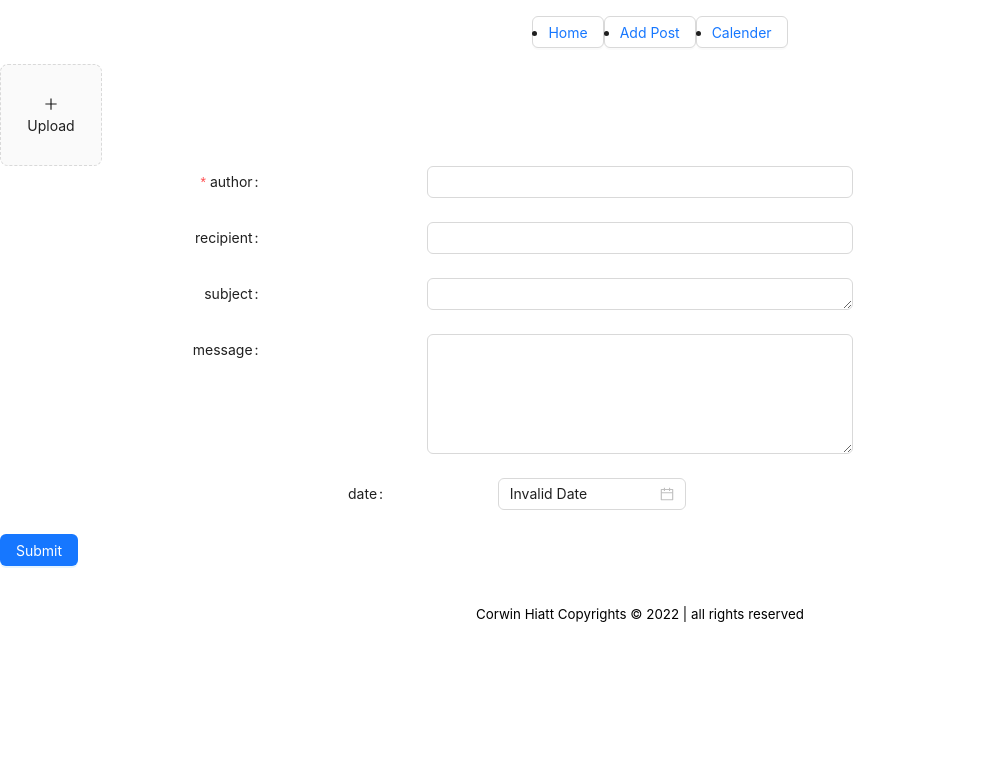
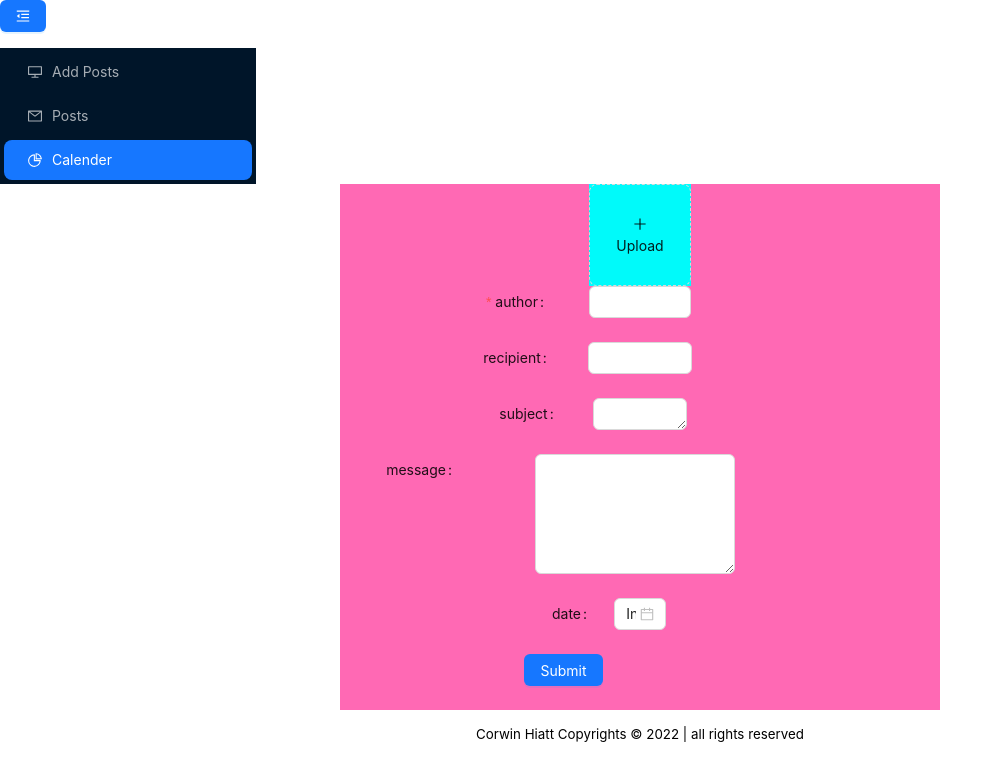
Before and after one commit to CorwinHiatt/final-frontend, a React (Create React App) app: page /add-post in a window 1280 px wide. Shown: the top 780 px of the page, without its empty margins (0-1003 px from the left). Built offline with nearby package versions, Linux system fonts and the light colour scheme.

Commit message:
got content from my children added a more esteticly pleasing nav bar need to link corresponding pages

```diff
--- a/src/App.css
+++ b/src/App.css
@@ -108,12 +108,8 @@ background: linear-gradient(90deg, rgba(131,58,180,1) 18%, rgba(253,29,29,1) 72%
   margin-top: 10px;
 }
 
-:where(.css-dev-only-do-not-override-1l14yfp)[class^="ant-upload"] [class^="ant-upload"], :where(.css-dev-only-do-not-override-1l14yfp)[class*=" ant-upload"] [class^="ant-upload"], :where(.css-dev-only-do-not-override-1l14yfp)[class^="ant-upload"] [class*=" ant-upload"], :where(.css-dev-only-do-not-override-1l14yfp)[class*=" ant-upload"] [class*=" ant-upload"] {
-  display: flex;
-  flex-direction: row-reverse;
-  flex-wrap: wrap;
-  justify-content: center;
-}
+
+
 
 /* .ant-form-item-control-input-content{
 
@@ -123,7 +119,26 @@ background: linear-gradient(90deg, rgba(131,58,180,1) 18%, rgba(253,29,29,1) 72%
   justify-content: center;
   padding-left: 625px;
 } */
+.add-post-message-container{
+  width: 100%;
+  margin-right: 10px;
+}
+.add-post-upload-box{
+  background-color: aqua;
+}
 
+.add-post-box{
+
+  margin-left: 150px !important;
+}
+.add-post-form{
+  display: flex;
+  align-items: center;
+justify-content: center;  flex-direction: column;
+  width: 600px;
+  margin: auto;
+  background-color: hotpink;
+}
 /* .css-dev-only-do-not-override-1l14yfp.ant-form {
   display: flex;
   padding: 0;
@@ -137,7 +152,15 @@ background: linear-gradient(90deg, rgba(131,58,180,1) 18%, rgba(253,29,29,1) 72%
   align-content: center;
   align-items: center;
 } */
-
+.nav-bar-box{
+  display: flex !important;
+  align-items: center !important;
+  justify-content: center !important;
+  flex-direction: row;
+  max-height: 25%;
+  background: rgb(131,58,180);
+  background: linear-gradient(90deg, rgba(131,58,180,1) 18%, rgba(253,29,29,1) 72%, rgba(252,176,69,1) 100%);
+}
 .delete-form {
   background-color: red;
   display: flex;
--- a/src/components/AddPosts.jsx
+++ b/src/components/AddPosts.jsx
@@ -97,12 +97,13 @@ export default function AddPosts() {
   return (
 
     <Form
-
+      className="add-post-form"
       onFinish={onFinish}
       onFinishFailed={onFinishFailed}
       labelCol={{ span: 8 }}
       wrapperCol={{ span: 16 }}
     >
+       <div className="add-post-upload-box">
 
         <Upload
          name='image'
@@ -129,6 +130,7 @@ export default function AddPosts() {
             src={previewImage}
           />
         </Modal>
+       </div>
       <Form.Item
         name={'author'}
         label="author"
@@ -163,6 +165,7 @@ export default function AddPosts() {
 
       </Form.Item>
 
+ <div className="add-post-message-container">
 
       <Form.Item
         name={['message']}
@@ -171,12 +174,12 @@ export default function AddPosts() {
         wrapperCol={{ span: 8, offset:3}}>
         <Input.TextArea rows={5} />
       </Form.Item>
-      <Form.Item
-              // labelCol={{ span: 5, offset: 0 }}
-              // wrapperCol={{ span: 8, offset:3}}
-      >
+ </div>
 
 
+
+      <Form.Item
+ >
         <span className="date-submit-box">
         <Form.Item
           name={['date']}
--- a/src/components/DeletePosts.jsx
+++ b/src/components/DeletePosts.jsx
@@ -104,12 +104,14 @@ import { useEffect, useState } from 'react'
 
         </Form.Item>
 
+    <div className='message-container'>
 
         <Form.Item
         name='message'
         label="message">
           <Input.TextArea rows={5} />
         </Form.Item>
+    </div>
         <Form.Item
          labelCol={{ span: 5, offset: 0 }}
          wrapperCol={{ span: 8, offset:3}}
--- a/src/components/Header.jsx
+++ b/src/components/Header.jsx
@@ -1,35 +1,94 @@
 // import { Link } from "react-router-dom"
 // import { Button } from "antd"
-import { Button } from "antd"
+import React, { useState } from 'react';
+import {
+  AppstoreOutlined,
+  ContainerOutlined,
+  DesktopOutlined,
+  MailOutlined,
+  MenuFoldOutlined,
+  MenuUnfoldOutlined,
+  PieChartOutlined,
+} from '@ant-design/icons';
+import { Button, Menu } from 'antd'
 
-export default function Header(){
+function getItem(label, key, icon, children, type) {
+  return {
+    key,
+    icon,
+    children,
+    label,
+    type,
+  };
+}
+const items = [
+  getItem('Add Posts', '2', <DesktopOutlined />),
+  getItem('Posts', 'sub1', <MailOutlined />),
+  getItem('Calender', '1', <PieChartOutlined />),
+//   getItem('Navigation Two', 'sub2', <AppstoreOutlined />, [
+//     getItem('Option 9', '9'),
+//     getItem('Option 10', '10'),
+//     getItem('Submenu', 'sub3', null, [getItem('Option 11', '11'), getItem('Option 12', '12')]),
+//   ]),
+]
+// const App = () => {
+  export default function Header(){
+  const [collapsed, setCollapsed] = useState(false);
+  const toggleCollapsed = () => {
+    setCollapsed(!collapsed);
+  }
   return(
+    <div
+    style={{
+      width: 256,
+    }}
+  >
+    <Button
+      type="primary"
+      onClick={toggleCollapsed}
+      style={{
+        marginBottom: 16,
+      }}
+    >
+    {/* <li><a href="/">Home</a></li> */}
+      {collapsed ? <MenuUnfoldOutlined /> : <MenuFoldOutlined />}
+    </Button>
+    <Menu
+      defaultSelectedKeys={['1']}
+      defaultOpenKeys={['sub1']}
+      mode="inline"
+      theme="dark"
+      inlineCollapsed={collapsed}
+      items={items}
+    />
+  </div>
+)
     // <div className="button-routes">
-     <ul className="pages">
-      <Button>
-      <li><a href="/">Home</a></li>
+    //  <ul className="pages">
+    //   <Button>
 
-      </Button>
+    //   </Button>
 
 
-      <Button>
+    //   <Button>
 
-    <li><a href="/add-post">Add Post</a></li>
-      </Button>
+    // <li><a href="/add-post">Add Post</a></li>
+    //   </Button>
 
 
-      <Button>
 
-    <li><a href="/calender">Calender</a></li>
-      </Button>
+    //   <Button >
 
-    </ul>
+    // <li><a href="/calender">Calender</a></li>
+    //   </Button>
+
+    // </ul>
 
 
 
     /* </div> */
 
-  )
+
 
 
 
```
Also changed, not shown: src/components/pages/Home.jsx (+9 -7 lines).
